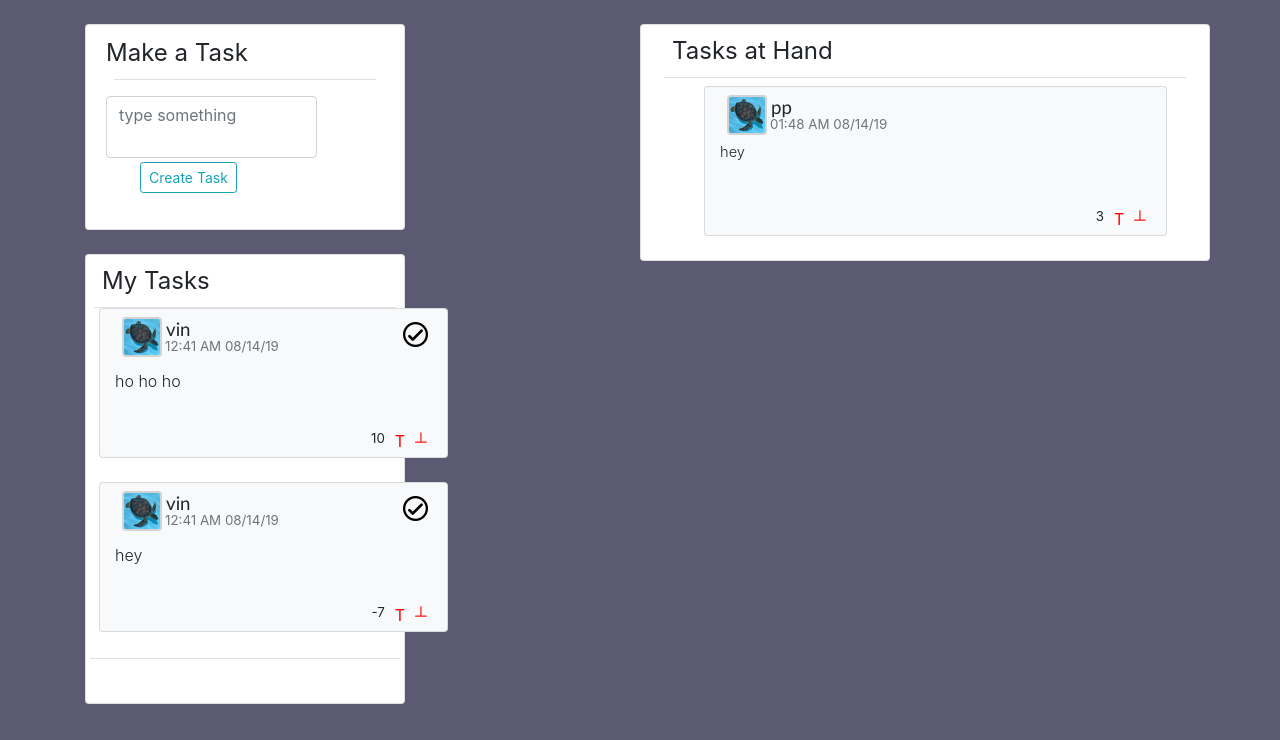
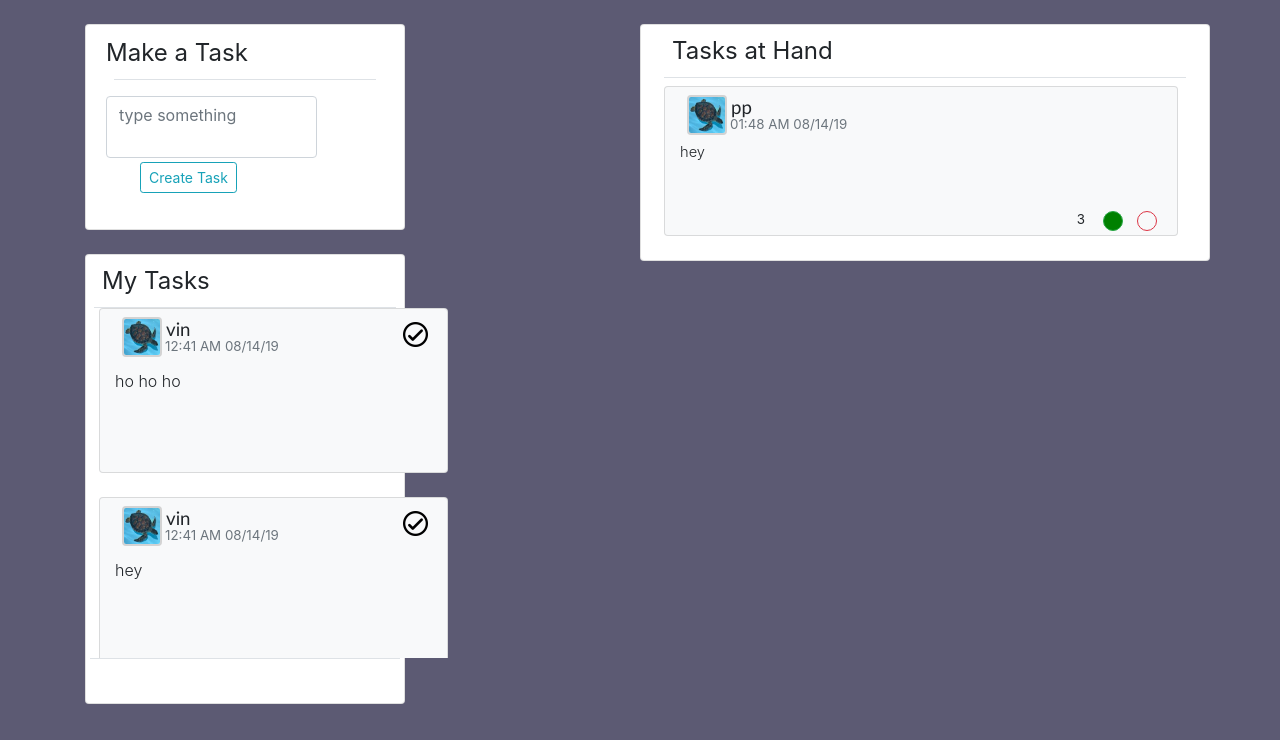
Before and after one commit to vhodgins/TaskManager, a Flask app: page / in a window 1280 px wide. Shown: the part 60-800 px from the top of the page. Run offline with Flask 2, Linux system fonts and the light colour scheme; a user stored in the database is signed in; data comes from the database, SQL or seed files in the repository; both versions use the stored data as it was after the commit; some libraries are stand-ins or nearby versions.

Commit message:
alternating upvote / downvote

```diff
--- a/mainapp/routes.py
+++ b/mainapp/routes.py
@@ -1,5 +1,5 @@
 #package folder, database classes
-from mainapp.models import User, Post, Comment
+from mainapp.models import User, Post, Comment, Likes
 #flask functions
 from flask import escape, render_template, request, url_for, flash, redirect, abort, jsonify
 #package folder, Forms
@@ -27,6 +27,7 @@ def home():
     title = 'Hello'
     localtimes = []
     mytasklocaltimes = []
+
     if current_user.is_authenticated:
         title = 'Wacky Schemes'
         tasks=Post.query.filter(Post.user_id != current_user.id).all()
@@ -45,6 +46,14 @@ def home():
     comment = CommentForm()
     form = CreateTask()
 
+    likes = {}
+    if tasks:
+        for task in tasks:
+            print(current_user.id)
+            #if  Likes.query.filter(Likes.user_id==current_user.id).filter(Likes.post_id==task.id).first():
+            likes.update({task.id : Likes.query.filter(Likes.user_id==current_user.id).filter(Likes.post_id==task.id).first()})
+
+
     if form.validate_on_submit():
         if not current_user.is_authenticated:
             flash(f'You must be logged in to do that')
@@ -53,7 +62,7 @@ def home():
         db.session.add(post)
         db.session.commit()
         return redirect(url_for('home'))
-    return render_template('home.html', title=title, account=current_user, tasks=tasks, mytasklocaltimes=mytasklocaltimes, mytasks=mytasks, form=form,comment=comment, localtimes=localtimes)
+    return render_template('home.html', title=title, likes=likes, account=current_user, tasks=tasks, mytasklocaltimes=mytasklocaltimes, mytasks=mytasks, form=form,comment=comment, localtimes=localtimes)
 
 @app.route('/register', methods=['GET','POST'])
 def register():
@@ -128,10 +137,20 @@ def post(post_id):
 def upvote():
     tasknumber = request.form['id']
     p = Post.query.filter_by(id=tasknumber).first()
+    if Likes.query.filter(Likes.user_id==current_user.id).filter(Likes.post_id==int(tasknumber)).first():
+        pass
+    else:
+        q = Likes(post_id=tasknumber, user_id=current_user.id, value=1 if request.form['lean']=='hey' else 0)
+        db.session.add(q)
+        db.session.commit()
+    l = Likes.query.filter(Likes.user_id==current_user.id).filter(Likes.post_id==int(tasknumber)).first()
     if request.form['lean'] == 'hey':
+        print(p.likes)
         p.likes += 1
+        l.value = 1
         db.session.commit()
     else:
+        l.value = -1
         p.likes -= 1
         db.session.commit()
     likes = p.likes
@@ -180,6 +199,8 @@ def account(account_id):
     account = User.query.get_or_404(account_id)
     form = UpdateForm()
     tasks=Post.query.filter_by(user_id=account.id).all()
+
+
     localtimes = []
     if tasks:
         for task in tasks:
@@ -197,4 +218,4 @@ def account(account_id):
         form.username.data = account.username
         form.email.data = account.email
     image_file = url_for('static', filename='pfps/'+current_user.image_file)
-    return render_template('account.html', title=account.username+"'s tasks", image_file=image_file, account=account, localtimes=localtimes, form=form, mytasks=tasks)
+    return render_template('account.html', title=account.username+"'s tasks", image_file=image_file, account=account, mytasklocaltimes=localtimes, form=form, mytasks=tasks)
--- a/mainapp/static/scripts/check.js
+++ b/mainapp/static/scripts/check.js
@@ -28,8 +28,12 @@ $(document).ready(function() {
 
   });
 
+
+
+
   $('.upvotebutton').on('click', function(event){
     event.preventDefault();
+  //  var state = $(this).attr('state');
 
     var task_id = $(this).attr('task_id');
 
@@ -44,8 +48,15 @@ $(document).ready(function() {
 
     req.done(function(data) {
 
-      $('#like'+task_id).text(data.likes)
+      $('#downvote'+task_id).attr('style', 'background-color:white; height:20px; width:20px; border-radius:50%; text-decoration:none;')
+        $('#upvote'+task_id).attr('style', 'background-color:green; height:20px; width:20px; border-radius:50%; text-decoration:none; color:green;')
+        $('#like'+task_id).text(data.likes)
     });
+
+
+
+
+
 
   });
 
@@ -64,7 +75,8 @@ $(document).ready(function() {
 
 
     req.done(function(data) {
-
+      $('#downvote'+task_id).attr('style', 'background-color:red; height:20px; width:20px; border-radius:50%; text-decoration:none; color:red;')
+      $('#upvote'+task_id).attr('style', 'background-color:white; height:20px; width:20px; border-radius:50%; text-decoration:none;')
       $('#like'+task_id).text(data.likes)
     });
 
--- a/mainapp/templates/mainpageaccountpost.html
+++ b/mainapp/templates/mainpageaccountpost.html
@@ -1,6 +1,6 @@
 
 <li class="leftlist">
-<div class="card ml-5 bg-light mb-4" id='tasksection{{task.id}}'style="width:85%; height:150px">
+<div class="card ml-5 bg-light mb-4" id='tasksection{{task.id}}'style="width:85%; height:165px">
   <div class="hoohaw card-body" style="margin-left: -30px; margin-top:-7px;">
 
     <div class="float-right mr-4 mt-1">
@@ -55,19 +55,20 @@
     <!--  <li class="font-weight-light ml-3"  id='content{{task.id}}'>{{task.content}}</li>
 -->
     </ul>
-    <ul style="position:absolute; right:20px; top:120px; list-style-type:none; display: flex; flex-direction:row">
+<!--
+    <ul style="position:absolute; right:20px; top:130px; list-style-type:none; display: flex; flex-direction:row">
       <li>
-      <p class="" id="like{{task.id}}" style="font-size:10pt;">{{task.likes}}</p>
+      <p class="mr-2" id="like{{task.id}}" style="margin-top:3px; font-size:10pt;">{{task.likes}}</p>
     </li>
     <li>
-      <a href="#" class="upvotebutton" id="upvote{{task.id}}" task_id="{{task.id}}" style="text-decoration: none; color: red" >T</a>
+      <a href="#" class="mr-1 btn btn-outline-success btn-sm upvotebutton" id="upvote{{task.id}}" task_id="{{task.id}}" style="height:20px; width:20px; border-radius:50%; text-decoration:none; color:green;" ></a>
     </li>
     <li>
-      <a href="#" class="downvotebutton" id="downvote{{task.id}}" task_id="{{task.id}}" style="text-decoration: none; color: red" >┴</a>
+      <a href="#" class="downvotebutton btn btn-sm btn-outline-danger" id="downvote{{task.id}}" task_id="{{task.id}}" style="height:20px; width:20px; border-radius:50%; text-decoration: none; color: red" ></a>
     </li>
 
     </ul>
-
+-->
   </div>
 
 
--- a/mainapp/templates/singlepost.html
+++ b/mainapp/templates/singlepost.html
@@ -1,6 +1,5 @@
 
-
-<div class="card ml-5 bg-light mb-4" id='tasksection{{task.id}}'style="width:90%; height:150px">
+<div class="card ml-2 bg-light mb-4" id='tasksection{{task.id}}'style="width:100%; height:150px">
   <div class="card-body" style="margin-left: -30px; margin-top:-7px;">
     <div class="row ml-2" style="margin-top: -5px;">
       <img src="{{url_for('static', filename='pfps/'+task.author.image_file)}}" class="ml-4" style="border: 2px solid lightgrey; border-radius:10%; width:40px; height: 40px;" alt="">
@@ -28,15 +27,31 @@
     </ul>
     <ul style="position:absolute; right:20px; top:120px; list-style-type:none; display: flex; flex-direction:row">
       <li>
-      <p class="" id="like{{task.id}}" style="font-size:10pt;">{{task.likes}}</p>
-    </li>
-    <li>
-      <a href="#" class="upvotebutton" id="upvote{{task.id}}" task_id="{{task.id}}" style="text-decoration: none; color: red" >T</a>
-    </li>
-    <li>
-      <a href="#" class="downvotebutton" id="downvote{{task.id}}" task_id="{{task.id}}" style="text-decoration: none; color: red" >┴</a>
-    </li>
-
+        <li>
+        <p class="mr-2" id="like{{task.id}}" style="margin-top:3px; font-size:10pt;">{{task.likes}}</p>
+      </li>
+      {%if likes[task.id].value == 1 %}
+      <li>
+        <a href="#" class="mr-1 btn btn-outline-success btn-sm upvotebutton" id="upvote{{task.id}}" task_id="{{task.id}}" style="background-color:green; height:20px; width:20px; border-radius:50%; text-decoration:none; color:green;" ></a>
+      </li>
+      <li>
+        <a href="#" class="downvotebutton btn btn-sm btn-outline-danger" id="downvote{{task.id}}" task_id="{{task.id}}" style="height:20px; width:20px; border-radius:50%; text-decoration: none; color: red" ></a>
+      </li>
+      {% elif likes[task.id].value == -1 %}
+      <li>
+        <a href="#" class="mr-1 btn btn-outline-success btn-sm upvotebutton" id="upvote{{task.id}}" task_id="{{task.id}}" style="height:20px; width:20px; border-radius:50%; text-decoration:none; color:green;" ></a>
+      </li>
+      <li>
+        <a href="#" class="downvotebutton btn btn-sm btn-outline-danger" id="downvote{{task.id}}" task_id="{{task.id}}" style="background-color: red; height:20px; width:20px; border-radius:50%; text-decoration: none; color: red" ></a>
+      </li>
+      {% else %}
+      <li>
+        <a href="#" class="mr-1 btn btn-outline-success btn-sm upvotebutton" id="upvote{{task.id}}" task_id="{{task.id}}" style="height:20px; width:20px; border-radius:50%; text-decoration:none; color:green;" ></a>
+      </li>
+      <li>
+        <a href="#" class="downvotebutton btn btn-sm btn-outline-danger" id="downvote{{task.id}}" task_id="{{task.id}}" style="height:20px; width:20px; border-radius:50%; text-decoration: none; color: red" ></a>
+      </li>
+      {% endif %}
     </ul>
   </div>
 
```
Also changed, not shown: mainapp/models.py (+16 -1 lines), myowntasks.txt (+7 -21 lines), mainapp/site.db.
